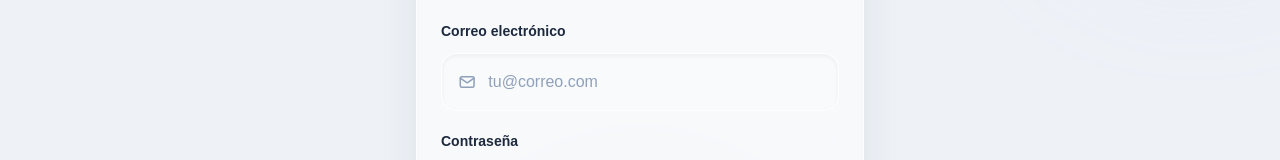
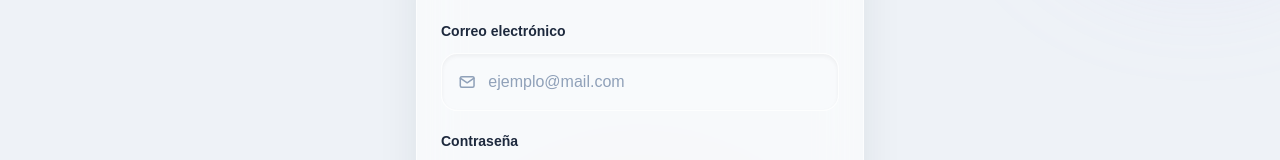
Before and after one commit to HermanGranados/hotmart-access-app, a Next.js app: page /login in a window 1280 px wide. Shown: the part 452-612 px from the top of the page. Built offline with nearby package versions, Linux system fonts and the light colour scheme.

Commit message:
New premium glass login UI

```diff
--- a/app/login/page.tsx
+++ b/app/login/page.tsx
@@ -271,7 +271,7 @@ export default function LoginPage() {
                 <MailIcon className="mr-3 h-5 w-5 text-slate-400" />
                 <input
                   type="email"
-                  placeholder="tu@correo.com"
+                  placeholder="ejemplo@mail.com"
                   value={email}
                   onChange={(e) => setEmail(e.target.value)}
                   className="w-full bg-transparent text-base text-slate-800 outline-none placeholder:text-slate-400"
```
